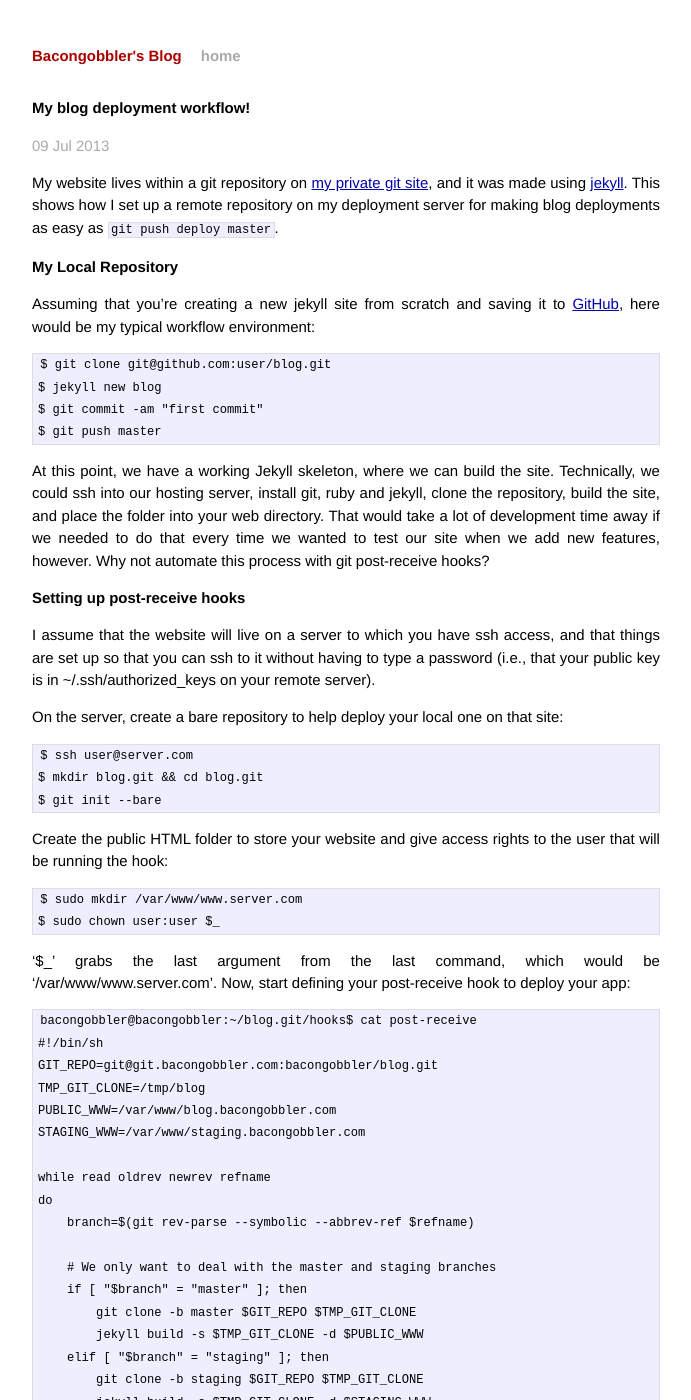
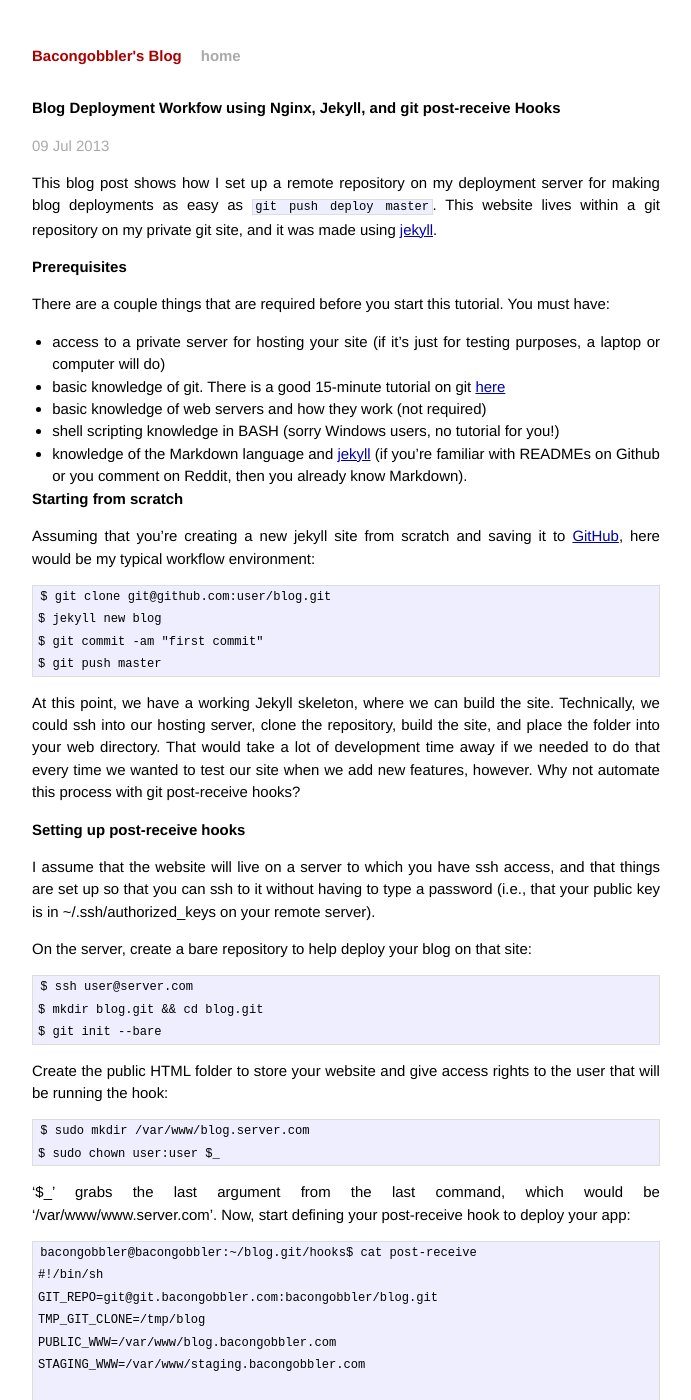
Before and after one commit to bacongobbler/bacongobbler.github.io, a Jekyll site: the page built from _posts/2013-07-09-blog-deployment-setup.md, in a window 1280 px wide and 1400 px high. Shown: the whole window, without its empty margins (294-985 px from the left). Built offline with Jekyll 4.4.1, drawn with Linux system fonts in a browser that asks for light colours; comment, search, counter and statistics services are not loaded; some of the changed text lies outside the part shown.

Commit message:
added major changes to the post

```diff
--- a/_posts/2013-07-09-blog-deployment-setup.md
+++ b/_posts/2013-07-09-blog-deployment-setup.md
@@ -1,16 +1,26 @@
 ---
 layout: post
-title:  "My blog deployment workflow!"
+title:  Blog Deployment Workfow using Nginx, Jekyll, and git post-receive Hooks
 date:   2013-07-09
 tags: jekyll blog deployment
 comments: true
 ---
 
-My website lives within a git repository on [my private git site](http://git.bacongobbler.com/), and it was
-made using [jekyll][jekyll]. This shows how I set up a remote repository on my deployment server for making
-blog deployments as easy as <code>git push deploy master</code>.
+This blog post shows how I set up a remote repository on my deployment server for making
+blog deployments as easy as <code>git push deploy master</code>. This website lives within a git repository on my private git site, and it was
+made using [jekyll][jekyll].
 
-# My Local Repository
+# Prerequisites
+
+There are a couple things that are required before you start this tutorial. You must have:
+
+* access to a private server for hosting your site (if it's just for testing purposes, a laptop or computer will do)
+* basic knowledge of git. There is a good 15-minute tutorial on git [here][git-tut]
+* basic knowledge of web servers and how they work (not required)
+* shell scripting knowledge in BASH (sorry Windows users, no tutorial for you!)
+* knowledge of the Markdown language and [jekyll][jekyll] (if you're familiar with READMEs on Github or you comment on Reddit, then you already know Markdown).
+
+# Starting from scratch
 
 Assuming that you're creating a new jekyll site from scratch and saving it to [GitHub][github], here would be my
 typical workflow environment:
@@ -20,13 +30,13 @@
     $ git commit -am "first commit"
     $ git push master
 
-At this point, we have a working Jekyll skeleton, where we can build the site. Technically, we could ssh into our hosting server, install git, ruby and jekyll, clone the repository, build the site, and place the folder into your web directory. That would take a lot of development time away if we needed to do that every time we wanted to test our site when we add new features, however. Why not automate this process with git post-receive hooks?
+At this point, we have a working Jekyll skeleton, where we can build the site. Technically, we could ssh into our hosting server, clone the repository, build the site, and place the folder into your web directory. That would take a lot of development time away if we needed to do that every time we wanted to test our site when we add new features, however. Why not automate this process with git post-receive hooks?
 
 # Setting up post-receive hooks
 
 I assume that the website will live on a server to which you have ssh access, and that things are set up so that you can ssh to it without having to type a password (i.e., that your public key is in ~/.ssh/authorized_keys on your remote server).
 
-On the server, create a bare repository to help deploy your local one on that site:
+On the server, create a bare repository to help deploy your blog on that site:
 
     $ ssh user@server.com
     $ mkdir blog.git && cd blog.git
@@ -34,7 +44,7 @@
 
 Create the public HTML folder to store your website and give access rights to the user that will be running the hook:
 
-    $ sudo mkdir /var/www/www.server.com
+    $ sudo mkdir /var/www/blog.server.com
     $ sudo chown user:user $_
 
 '$_' grabs the last argument from the last command, which would be '/var/www/www.server.com'.
@@ -63,7 +73,7 @@
         rm -rf $TMP_GIT_CLONE
     done
 
-Aside: The post-receive hook can receive multiple branches at once (for example if someone does a git push --all), so we also need to wrap the read in a while loop.
+Since a post-receive hook can receive multiple branches at once (for example if someone does a git push --all), we need to wrap the read in a while loop. You'll also need to install git, Ruby, and Jekyll on your server in order for this script to run.
 
 Make sure the post-receive hook is executable:
 
@@ -87,8 +97,53 @@
             jekyll build -s $TMP_GIT_CLONE -d $STAGING_WWW
         fi
 
-With this setup, if I try to push the 'staging' branch to deploy using <code>git push deploy staging</code>, it will checkout the staging branch, and deploy to my staging server, which is an exact duplicate of my production server, only that it may have edits that I have not added so that I may edit it freely without messing with my production server. When the changes are completed and ready, I'll merge the staging branch into the master branch, and run <code>git push deploy master</code> to deploy to my production server. Cool, huh?
+With this setup, if I try to push the 'staging' branch to deploy using <code>git push deploy staging</code>, it will checkout the staging branch and deploy to my staging server, which is an exact duplicate of my production server. The only difference between the two is that it may have commits that I have not yet added to production so that I may edit it freely without messing with my production server. When the changes are completed and ready, I'll merge the staging branch into the master branch, and run <code>git push deploy master</code> to deploy to my production server. Cool, huh?
 
-[jekyll-gh]: https://github.com/mojombo/jekyll
-[jekyll]:    http://jekyllrb.com
-[github]:    http://github.com
+If you want to use this workflow as well, you'll need a folder to store your staging site:
+
+    $ sudo mkdir /var/www/staging.server.com
+    $ sudo chown user:user $_
+
+# Nginx configuration
+
+Now that we have our blog uploaded to our deployment server, we need a web server to serve those files over the web! To do this on Ubuntu/Mint/Debian, run:
+
+    $ sudo apt-get update
+
+    # optional, if your server needs upgrading
+    $ sudo apt-get upgrade
+
+    $ sudo apt-get install nginx
+
+Then, create the files for each site; one for staging, and one for deployment. Just remove staging if you just want a deployment server, and don't forget to change my name with your server name:
+
+    $ cd /etc/nginx/sites-available/
+    $ cat blog.bacongobbler.com
+    server {
+        root /var/www/blog.bacongobbler.com;
+        index index.html;
+        server_name blog.bacongobbler.com;
+
+        # go ahead, try to 404 my site. I dare you.
+        error_page 404 /404.html;
+    }
+
+    $ # these sites are exact duplicates, remember? Save time and just copy it!
+    $ cp blog.bacongobbler.com staging.bacongobbler.com
+
+    $ # enable them with nginx
+    $ cd ../sites-enabled/
+    $ ln -s /etc/nginx/sites-available/blog.bacongobbler.com .
+    $ ln -s /etc/nginx/sites-available/staging.bacongobbler.com .
+
+    $ # restart nginx
+    $ sudo service nginx restart
+
+And now your site sould now be up and running! Enjoy your automated deployment workflow!
+
+Please feel free to share your experiences or troubles with this tutorial below, and I'll be happy to assist you. If I have missed anything, please send me an email. :)
+
+[jekyll-gh]:    https://github.com/mojombo/jekyll
+[jekyll]:       http://jekyllrb.com
+[github]:       http://github.com
+[git-tut]:      http://try.github.io/
```
